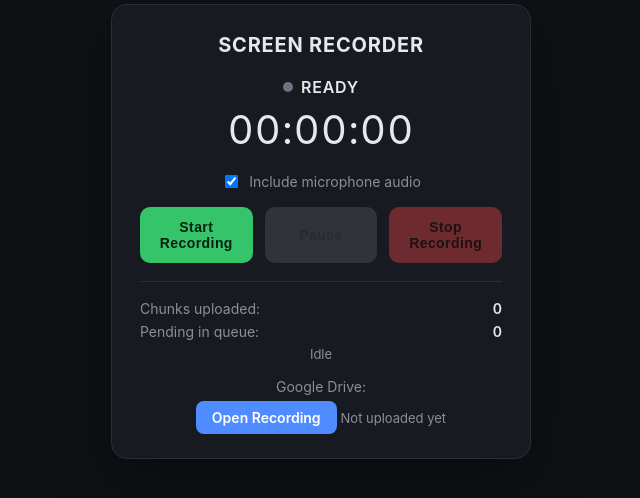
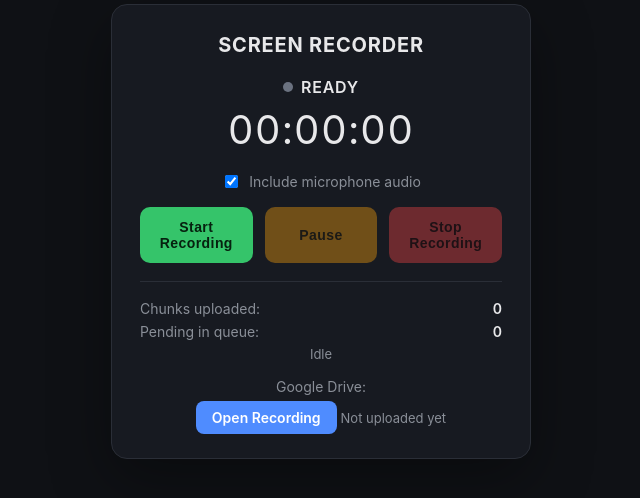
Before and after one commit to deepak75500/the_screen_recorder, a Flask app: page / in a window 1280 px wide. Shown: the part 169-667 px from the top of the page, without its empty margins (319-959 px from the left). Run offline with Flask 3, Linux system fonts and the light colour scheme.

Commit message:
Update style.css

```diff
--- a/static/style.css
+++ b/static/style.css
@@ -60,6 +60,7 @@ h1 {
 }
 .dot-ready { background: var(--grey); }
 .dot-recording { background: var(--red); animation: pulse 1.2s infinite; }
+.dot-paused { background: #f59e0b; }
 .dot-uploading { background: var(--accent); }
 .dot-done { background: var(--green); }
 .dot-error { background: var(--red); }
@@ -88,13 +89,14 @@ h1 {
 .options label { display: flex; align-items: center; gap: 8px; cursor: pointer; }
 
 .buttons {
-  display: flex;
+  display: grid;
+  grid-template-columns: 1fr 1fr 1fr;
   gap: 12px;
   margin-bottom: 8px;
 }
 
 button {
-  flex: 1;
+  width: 100%;
   padding: 12px 10px;
   border: none;
   border-radius: 10px;
@@ -108,6 +110,7 @@ button:active { transform: scale(0.98); }
 button:disabled { opacity: 0.4; cursor: not-allowed; }
 
 #start-btn { background: var(--green); color: #06210f; }
+#pause-btn { background: #f59e0b; color: #231a07; }
 #stop-btn { background: var(--red); color: #2a0505; }
 
 hr { border: none; border-top: 1px solid var(--border); margin: 18px 0; }
@@ -165,6 +168,13 @@ hr { border: none; border-top: 1px solid var(--border); margin: 18px 0; }
 }
 .muted { color: var(--muted); font-size: 13px; }
 
+.processing-text {
+  margin-top: 8px;
+  color: #fbbf24;
+  font-size: 12px;
+  line-height: 1.4;
+}
+
 .error-box {
   margin-top: 16px;
   padding: 12px 14px;
```
